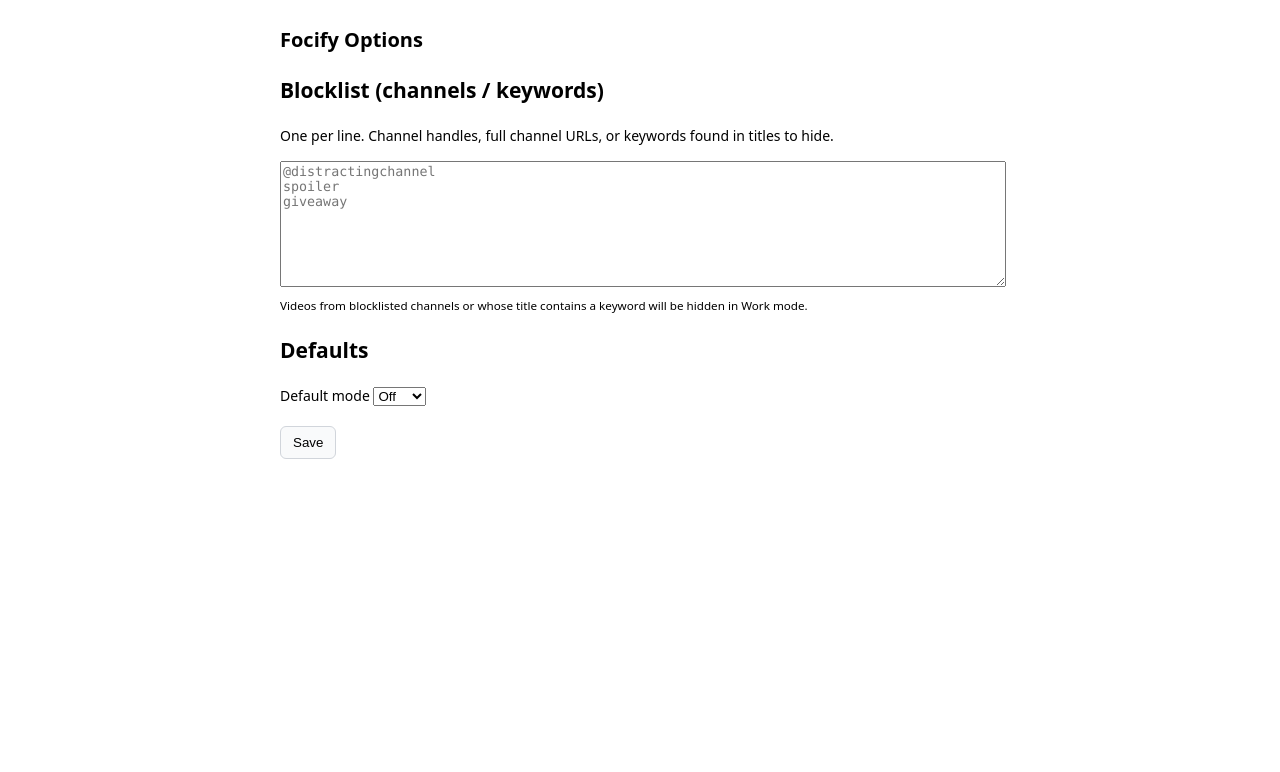
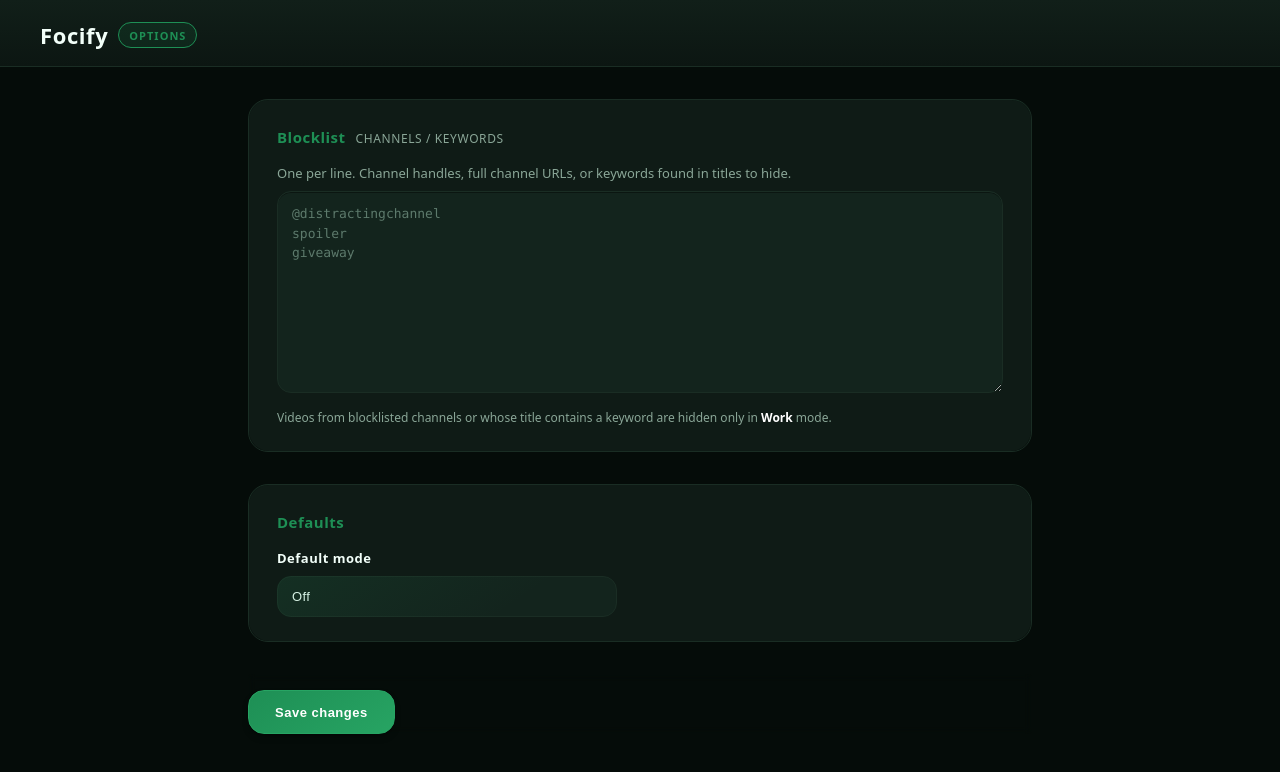
Before and after one commit to liviu-stefan-pit/chrome_extensions, a website with bundled scripts: page focify/src/options/options.html in a window 1280 px wide. Built offline with nearby package versions, Linux system fonts and the light colour scheme; some packages are replaced by stand-ins of ours.

Commit message:
feat: enhance options page layout and styling for improved user experience

```diff
--- a/focify/src/options/options.css
+++ b/focify/src/options/options.css
@@ -1,9 +1,63 @@
-html, body { margin: 0; padding: 0; font: 14px/1.6 system-ui, -apple-system, Segoe UI, Roboto, sans-serif; }
-main { max-width: 720px; margin: 24px auto; padding: 0 16px; }
-h1 { margin: 0 0 16px; font-size: 20px; }
-section { margin: 18px 0; }
-textarea { width: 100%; font-family: ui-monospace, SFMono-Regular, Menlo, Consolas, monospace; }
-.actions { display: flex; align-items: center; gap: 12px; margin-top: 16px; }
-#status { opacity: 0.7; }
-button { padding: 8px 12px; border-radius: 6px; border: 1px solid #d1d5db; background: #f9fafb; cursor: pointer; }
-button:hover { background: #f3f4f6; }
+/* Base */
+html, body { margin:0; padding:0; }
+body { font:14px/1.55 system-ui,-apple-system,Segoe UI,Roboto,sans-serif; background:#050c09; color:#d6eee0; -webkit-font-smoothing:antialiased; }
+* { box-sizing:border-box; }
+
+:root { --bg:#050c09; --panel:#0f1b16; --panel-alt:#13241d; --border:#1a2d24; --border-strong:#25493a; --accent:#1e8f55; --accent-hover:#27a463; --focus:#2dd688; --text-dim:#8aa697; }
+
+.layout { min-height:100dvh; display:flex; flex-direction:column; }
+.topbar { background:linear-gradient(180deg,#111f19,#0c1612); border-bottom:1px solid var(--border); padding:18px clamp(16px,4vw,40px) 14px; }
+h1 { margin:0; font-size:22px; letter-spacing:.6px; font-weight:600; display:flex; align-items:center; gap:10px; color:#f2fff9; }
+.badge { font-size:11px; letter-spacing:.09em; text-transform:uppercase; background:rgba(30,143,85,.12); color:var(--accent); padding:4px 10px 3px; border:1px solid var(--accent); border-radius:999px; font-weight:600; }
+
+.content { width:100%; max-width:880px; margin:0 auto; padding:32px clamp(16px,4vw,48px) 80px; flex:1; }
+
+/* Cards */
+.card { background:var(--panel); border:1px solid var(--border); border-radius:20px; padding:26px 28px 24px; margin:0 0 32px; position:relative; overflow:hidden; }
+.card:before { content:""; position:absolute; inset:0; pointer-events:none; border-radius:inherit; box-shadow:0 4px 10px -4px rgba(0,0,0,.6),0 2px 3px rgba(0,0,0,.45); }
+.card-title { margin:0 0 14px; font-size:15px; letter-spacing:.5px; font-weight:600; color:var(--accent); display:flex; align-items:baseline; gap:10px; }
+.card-title .sub { font-size:12px; font-weight:500; color:var(--text-dim); letter-spacing:.05em; text-transform:uppercase; }
+
+.hint { margin:0 0 8px; font-size:13px; color:var(--text-dim); max-width:620px; }
+.note { margin:10px 0 0; font-size:12px; color:var(--text-dim); line-height:1.5; }
+.note strong { color:#fff; }
+
+textarea { width:100%; resize:vertical; min-height:160px; border:1px solid var(--border); background:var(--panel-alt); color:#e7f7ee; padding:12px 14px; font:13px/1.5 ui-monospace,SFMono-Regular,Menlo,Consolas,monospace; border-radius:14px; outline:none; box-shadow:0 1px 0 rgba(0,0,0,.4) inset; transition:.18s border,.18s background,.18s box-shadow; }
+textarea:focus { border-color:var(--accent); box-shadow:0 0 0 1px var(--accent),0 0 0 4px rgba(38,201,120,.25); }
+textarea::placeholder { color:#5d7a6c; }
+
+/* Field / select */
+.field-group { display:flex; flex-direction:column; gap:8px; max-width:340px; }
+.field-label { font-size:13px; font-weight:600; letter-spacing:.5px; color:#f2fff9; }
+.select-wrap { position:relative; }
+.select-wrap:before { content:""; position:absolute; inset:0; background:linear-gradient(145deg,rgba(30,143,85,.15),transparent 70%); pointer-events:none; border-radius:14px; opacity:.7; }
+select { appearance:none; width:100%; padding:12px 14px; font-size:13px; border:1px solid var(--border); border-radius:14px; background:var(--panel-alt); color:#e6f9f0; cursor:pointer; font-weight:500; letter-spacing:.4px; transition:.18s border,.18s box-shadow,.18s background; }
+select:hover { border-color:var(--border-strong); }
+select:focus { border-color:var(--accent); outline:none; box-shadow:0 0 0 1px var(--accent),0 0 0 4px rgba(38,201,120,.25); }
+select option { background:var(--panel); color:#e6f9f0; }
+
+/* Actions */
+.actions { display:flex; align-items:center; gap:18px; margin-top:10px; position:sticky; bottom:0; padding:16px 0 0; backdrop-filter:blur(4px); }
+.btn-primary { padding:14px 26px 13px; border-radius:16px; font-size:13px; font-weight:600; letter-spacing:.5px; background:linear-gradient(145deg,var(--accent),var(--accent-hover)); color:#fff; border:1px solid var(--accent-hover); cursor:pointer; transition:.22s background,.22s box-shadow,.22s transform; box-shadow:0 4px 10px -4px rgba(0,0,0,.4),0 2px 4px -2px rgba(0,0,0,.5); }
+.btn-primary:hover { background:linear-gradient(145deg,var(--accent-hover),var(--accent)); box-shadow:0 0 0 1px var(--accent),0 0 0 4px rgba(38,201,120,.25); }
+.btn-primary:active { transform:translateY(1px); }
+.btn-primary:focus-visible { outline:2px solid var(--focus); outline-offset:3px; }
+
+.status { font-size:13px; color:var(--accent); min-width:40px; letter-spacing:.5px; }
+
+/* Utilities */
+.sr-only { position:absolute; width:1px; height:1px; padding:0; margin:-1px; overflow:hidden; clip:rect(0 0 0 0); white-space:nowrap; border:0; }
+
+@media (max-width: 720px) {
+	.content { padding:28px 20px 70px; }
+	.card { padding:22px 22px 20px; }
+	h1 { font-size:20px; }
+}
+
+@media (prefers-reduced-motion: no-preference) {
+	.btn-primary { transition:.3s background,.3s box-shadow; }
+}
+
+@media (forced-colors: active) {
+	body, .card, textarea, select, .btn-primary { forced-color-adjust:auto; }
+}
--- a/focify/src/options/options.html
+++ b/focify/src/options/options.html
@@ -7,32 +7,42 @@
     <link rel="stylesheet" href="options.css" />
   </head>
   <body>
-    <main>
-      <h1>Focify Options</h1>
+    <div class="layout">
+      <header class="topbar">
+        <div class="title-group">
+          <h1>Focify <span class="badge">Options</span></h1>
+        </div>
+      </header>
+      <main class="content" aria-labelledby="main-heading">
+        <h2 id="main-heading" class="sr-only">Settings</h2>
 
-
-      <section>
-        <h2>Blocklist (channels / keywords)</h2>
-        <p>One per line. Channel handles, full channel URLs, or keywords found in titles to hide.</p>
-        <textarea id="blocklist" rows="8" placeholder="@distractingchannel&#10;spoiler&#10;giveaway"></textarea>
-  <small>Videos from blocklisted channels or whose title contains a keyword will be hidden in Work mode.</small>
+        <section class="card" aria-labelledby="blocklist-h">
+          <h3 id="blocklist-h" class="card-title">Blocklist <span class="sub">channels / keywords</span></h3>
+          <p class="hint">One per line. Channel handles, full channel URLs, or keywords found in titles to hide.</p>
+          <label for="blocklist" class="sr-only">Blocklist entries</label>
+          <textarea id="blocklist" rows="9" placeholder="@distractingchannel&#10;spoiler&#10;giveaway"></textarea>
+          <p class="note">Videos from blocklisted channels or whose title contains a keyword are hidden only in <strong>Work</strong> mode.</p>
         </section>
 
-      <section>
-        <h2>Defaults</h2>
-        <label>Default mode
+        <section class="card" aria-labelledby="defaults-h">
+          <h3 id="defaults-h" class="card-title">Defaults</h3>
+          <div class="field-group">
+            <label for="defaultMode" class="field-label">Default mode</label>
+            <div class="select-wrap">
               <select id="defaultMode">
                 <option value="off">Off</option>
                 <option value="work">Work</option>
               </select>
-        </label>
+            </div>
+          </div>
         </section>
 
         <div class="actions">
-        <button id="save">Save</button>
-        <span id="status"></span>
+          <button id="save" class="btn-primary" type="button">Save changes</button>
+          <span id="status" role="status" aria-live="polite" class="status"></span>
         </div>
       </main>
+    </div>
     <script type="module" src="options.js"></script>
   </body>
 </html>
```
Lines whose indentation alone changed are shown as unchanged.
